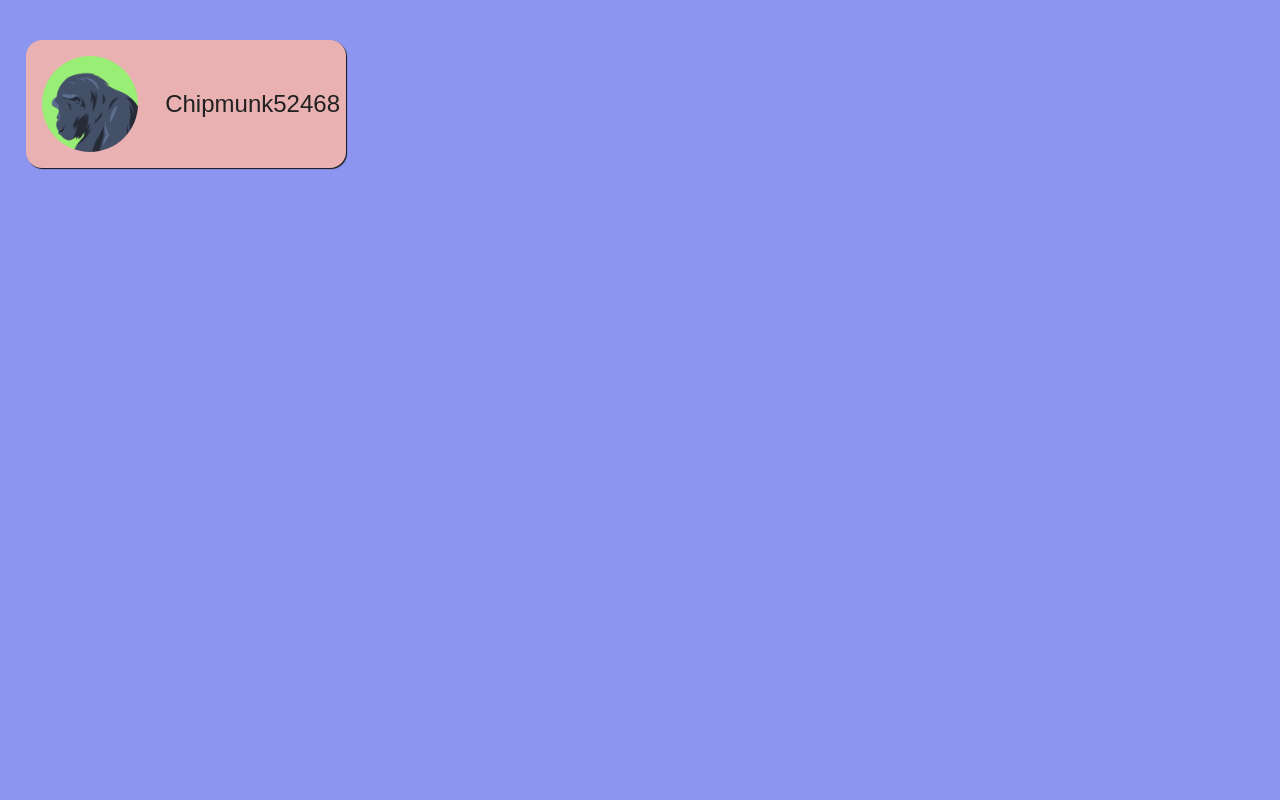
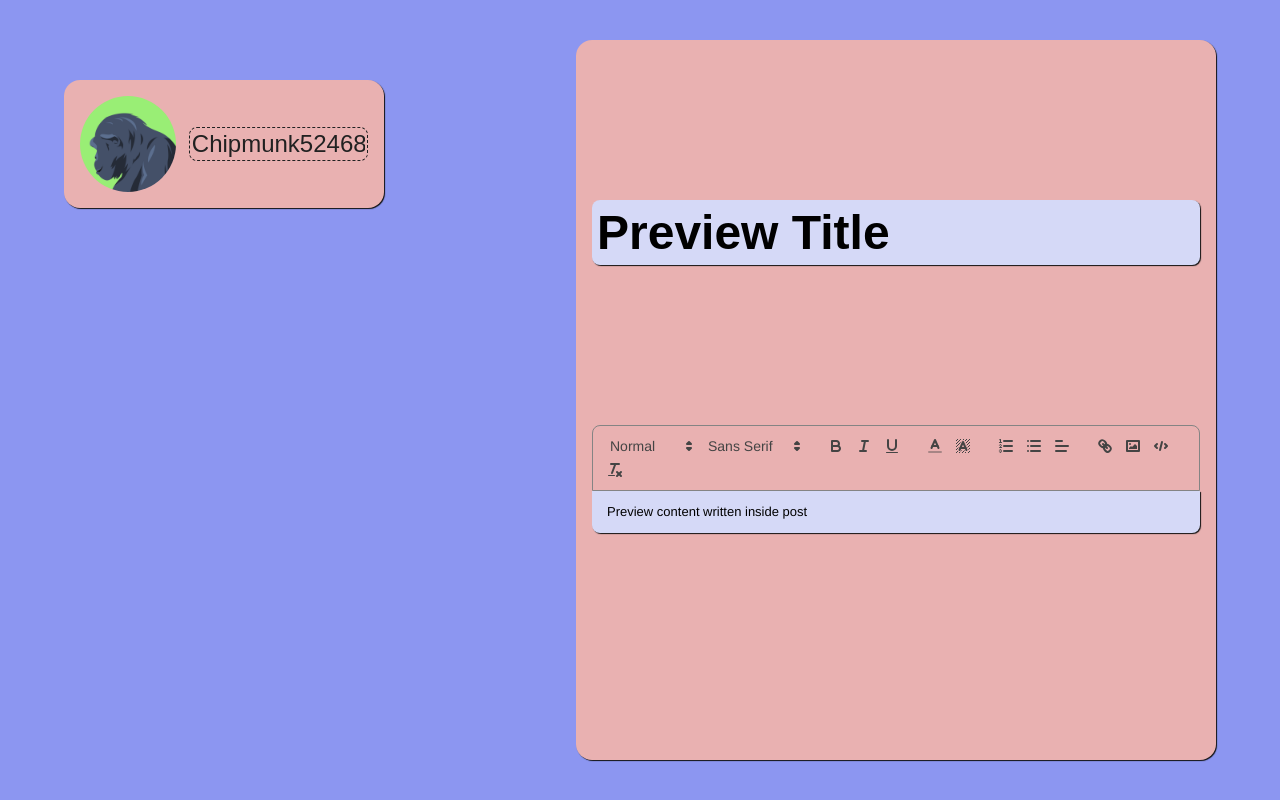
Before and after one commit to singhutsav5502/OG_IMAGE_GENERATOR, a React (Create React App) app in the folder frontend/: page / in a window 1280 px wide. Built offline with nearby package versions, Linux system fonts and the light colour scheme.

Commit message:
adjust shadow class implementation and add postCreator to app

```diff
--- a/frontend/src/App.css
+++ b/frontend/src/App.css
@@ -1,4 +1,6 @@
 .app-container{
     height: 100vh;
     background-color: var(--secondary-background);
+    display: flex;
+    gap:15vw;
 }
--- a/frontend/src/App.js
+++ b/frontend/src/App.js
@@ -1,11 +1,16 @@
 import './App.css';
 import { UserInfo } from './components/UserInfo';
+import PostCreator from './components/PostCreator';
+import { PrimeReactProvider } from 'primereact/api';
 function App() {
   return (
     <>
+    <PrimeReactProvider>
       <div className='app-container'>
         <UserInfo></UserInfo>
+        <PostCreator />
       </div>
+      </PrimeReactProvider>
     </>
   );
 }
--- a/frontend/src/components/Card.css
+++ b/frontend/src/components/Card.css
@@ -2,5 +2,4 @@
     display: inline-block;
     background-color: var(--primary-background);
     border-radius: 16px;
-    box-shadow: 1px 1px 1px var(--primary-shadow);
 }
--- a/frontend/src/components/Card.jsx
+++ b/frontend/src/components/Card.jsx
@@ -1,9 +1,9 @@
 import React from 'react';
 import './Card.css';
 
-export const Card = ({ children, width, height }) => {
+export const Card = ({ children, width, height, minHeight }) => {
   return (
-    <div className="card-outer-container" style={{width, height }}>
+    <div className="card-outer-container shadow" style={{width, height, minHeight }}>
       {children}
     </div >
   );
--- a/frontend/src/components/UserInfo.css
+++ b/frontend/src/components/UserInfo.css
@@ -1,13 +1,13 @@
 .user-card{
-    padding-top:5vh;
-    padding-left:2vw;
+    padding-top:10vh;
+    padding-left:5vw;
     display: inline-block;
 }
 .user-info{
     padding: 2vh;
     display: flex;
     align-items: center;
-    gap:2vw;
+    gap:1vw;
 }
 .user-info img{
     height: 6rem;
@@ -16,10 +16,14 @@
 }
 
 .user-info input[type="text"]{
-    border: none;
+    padding: 2px;
+    border-radius: 8px;
+    text-align: center;
+    border: 1px dashed var(--primary-text);
     background-color: rgba(0,0,0,0);
     color:var(--primary-text);
     font-size: 1.5rem;
+    width: 100%;
 }
 .user-info input[type="text"]:hover{
     cursor:pointer;
--- a/frontend/src/components/UserInfo.jsx
+++ b/frontend/src/components/UserInfo.jsx
@@ -16,7 +16,10 @@ export const UserInfo = () => {
       <Card width="25vw" height="auto">
           <div className="user-info">
             <img src={userImage} alt=""  width="100px" height="100px"/>
-            <input type="text" value={userName} onChange={nameChangeHandler} id="user-name-input"/>
+            <input type="text" value={userName} onChange={nameChangeHandler} id="user-name-input" name="user-name-input"/>
+            {/* <label htmlFor="user-name-input" style={{width:"100px", height:"100px"}}>
+
+            </label> */}
           </div>
       </Card>
     </div>
--- a/frontend/src/index.css
+++ b/frontend/src/index.css
@@ -1,11 +1,12 @@
 :root{
     --primary-background : rgb(233, 177, 177);
     --secondary-background: rgb(140, 150, 241);
+    --tertiary-background: rgb(213, 217, 247);
     --primary-shadow: rgb(17, 17, 17);
     --primary-text: rgb(33, 33, 33);
     --secondary-text: rgb(255, 255, 255);
     --highlight-color: rgb(255, 204, 0);
-    --border-color: rgb(200, 200, 200);
+    --border-color: rgb(132, 132, 132);
     --link-color: rgb(0, 102, 204);
 }
 
@@ -14,5 +15,9 @@ html,body{
     padding: 0;
     height: 100%;
     box-sizing: border-box;
+    background-color: var(--secondary-background);
     overflow: hidden;
 }
+.shadow{
+    box-shadow: 1px 1px 1px var(--primary-shadow);
+}
```
